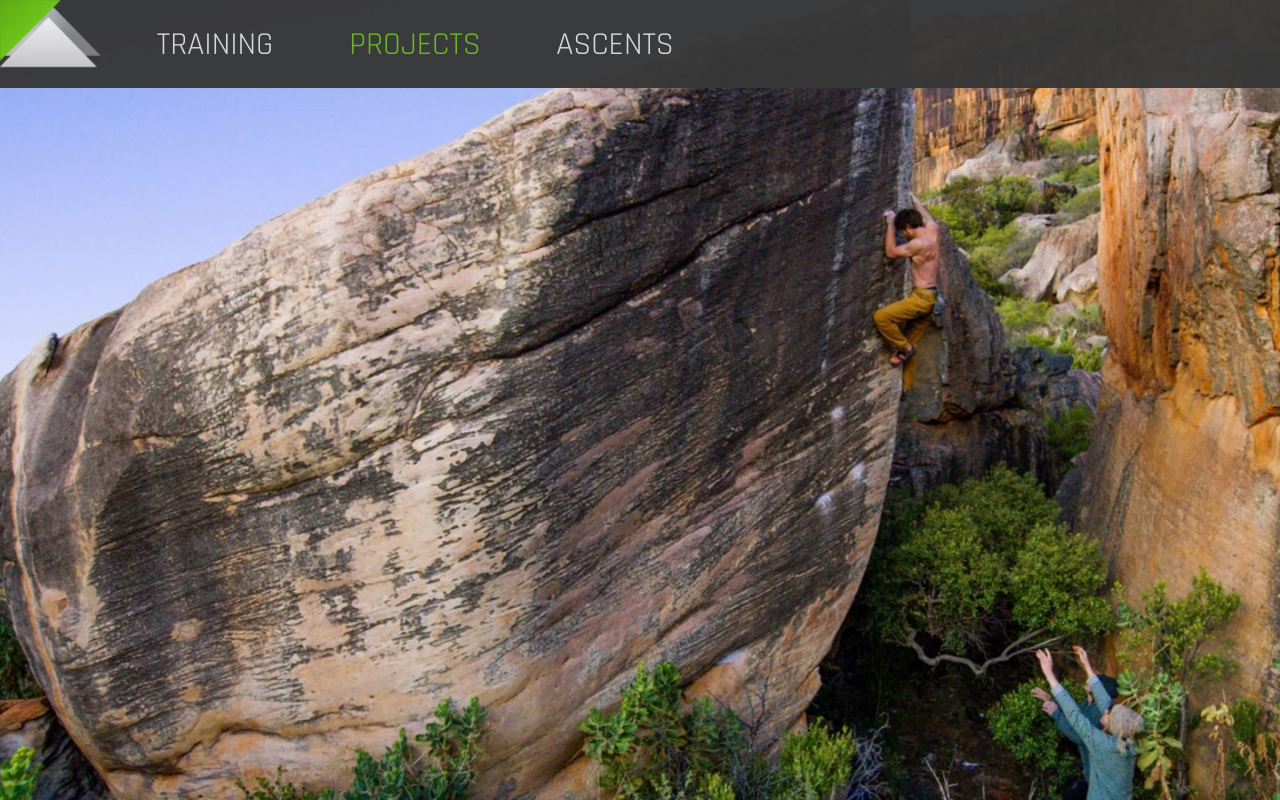
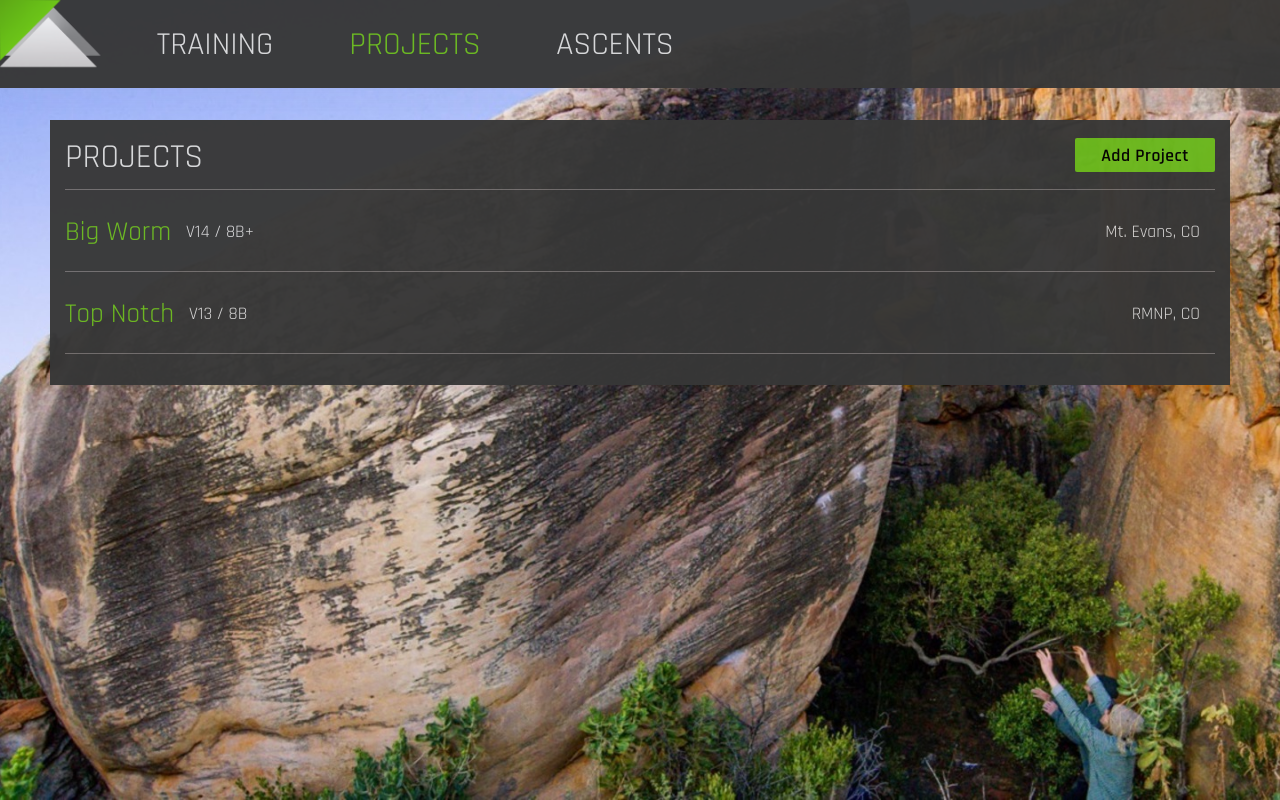
Before and after one commit to jarushford/progression, a React (Create React App) app: page /projects in a window 1280 px wide. Built offline with nearby package versions, Linux system fonts and the light colour scheme.

Commit message:
Setup main projects page

```diff
--- a/src/assets/sampleUserData.js
+++ b/src/assets/sampleUserData.js
@@ -14,7 +14,7 @@ const sampleUserData = {
   projects: [
     {
       name: 'Big Worm',
-      grade: 'V14',
+      grade: 14,
       location: 'Mt. Evans, CO',
       priority: 9,
       movesTotal: 20,
@@ -35,7 +35,7 @@ const sampleUserData = {
     },
     {
       name: 'Top Notch',
-      grade: 'V13',
+      grade: 13,
       location: 'RMNP, CO',
       priority: 7,
       movesTotal: 7,
@@ -63,7 +63,7 @@ const sampleUserData = {
       entry: 'Yay, I did it!'
     },
     {
-      name: 'Nuthin But Sunshine',
+      name: 'Nuthin\' But Sunshine',
       grade: 13,
       location: 'RMNP, CO',
       entry: 'Finally!'
--- a/src/components/App/App.js
+++ b/src/components/App/App.js
@@ -3,6 +3,7 @@ import { Switch, Route } from 'react-router-dom'
 import Header from '../Header/Header'
 import Home from '../Home/Home'
 import Ascents from '../Ascents/Ascents'
+import Projects from '../Projects/Projects'
 import sampleUserData from '../../assets/sampleUserData'
 import '../../main.scss'
 
@@ -32,7 +33,7 @@ export default class App extends Component {
   }
 
   render() {
-    const { boulder, userAscents } = this.state
+    const { boulder, userAscents, userProjects } = this.state
     return (
       <div className={`app ${boulder && 'boulder'}`}>
         <Header />
@@ -45,7 +46,9 @@ export default class App extends Component {
               />)}
           />
           <Route path="/training" />
-          <Route path="/projects" />
+          <Route path="/projects"
+            render={() => <Projects projects={userProjects} />}
+          />
           <Route path="/ascents"
             render={() => <Ascents ascents={userAscents} />}
           />
--- /dev/null
+++ b/src/components/Projects/Projects.js
@@ -0,0 +1,27 @@
+import React from 'react'
+import gradeConverter from '../../assets/gradeConverter'
+import '../../main.scss'
+
+export default function Projects({ projects }) {
+  const projectsRender = projects.map(project => {
+    return (
+      <article className="project">
+        <div>
+          <h2 className="project-name">{project.name}</h2>
+          <h5 className="project-grade">{gradeConverter[project.grade]}</h5>
+        </div>
+        <h5 className="project-location">{project.location}</h5>
+      </article>
+    )
+  })
+
+  return (
+    <section className="projects">
+      <div className="projects-header">
+        <h1 className="projects-title">PROJECTS</h1>
+        <button className="add-project">Add Project</button>
+      </div>
+      {projectsRender}
+    </section>
+  )
+}
--- /dev/null
+++ b/src/components/Projects/_Projects.scss
@@ -0,0 +1,45 @@
+.projects-header {
+  @include pageHeader();
+}
+
+.add-project {
+  @include button();
+}
+
+.projects-title {
+  @include pageTitle();
+}
+
+.projects {
+  @include pageBody();
+  padding-bottom: 15px;
+}
+
+.project-name {
+  @include ascentDetails($accent, 1.7rem);
+  margin: 10px 0 22px;
+  transition: .3s ease;
+}
+
+.project-location,
+.project-grade {
+  @include ascentDetails($text, 1.1rem);
+  margin: 10px 15px 22px;
+}
+
+.project,
+.project div {
+  display: flex;
+  justify-content: space-between;
+  align-items: center;
+}
+
+.project {
+  margin: 15px;
+  border-bottom: 1px solid $ruleLine;
+  cursor: pointer;
+
+  &:hover .project-name {
+    color: $text;
+  }
+}
--- a/src/main.scss
+++ b/src/main.scss
@@ -3,6 +3,7 @@
 @import './components/App/App';
 @import './components/Home/Home';
 @import './components/Ascents/Ascents';
+@import './components//Projects/Projects';
 
 * {
   font-family: 'Rajdhani', sans-serif;
```
